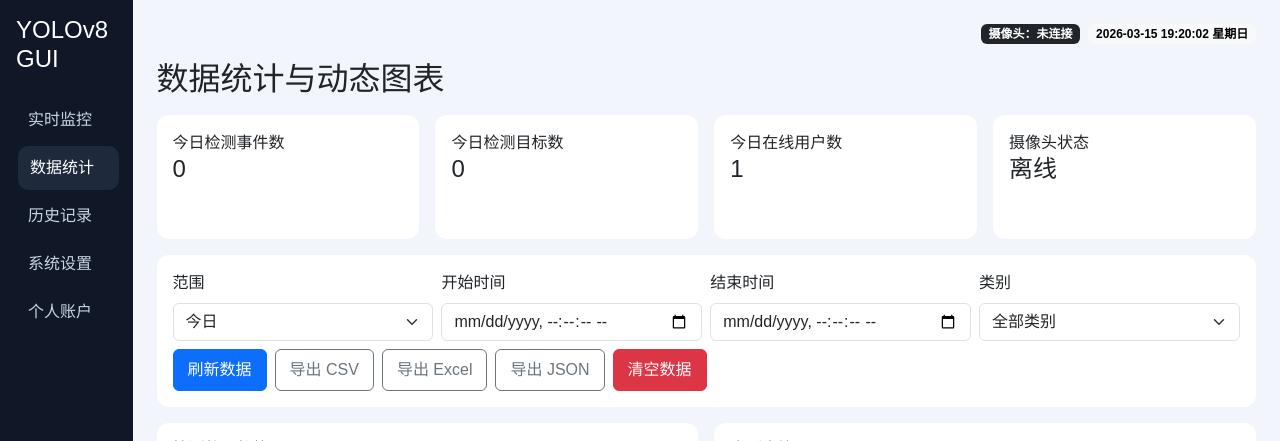
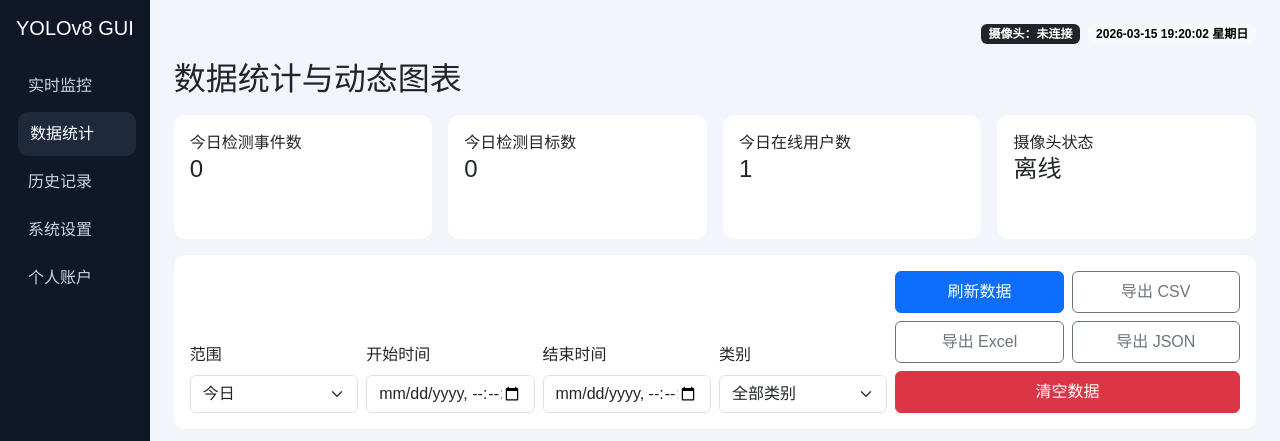
Before and after one commit to Y-coder-guru/YOLOv8__GUI, a Flask app: page /stats in a window 1280 px wide. Shown: the top 441 px of the page. Run offline with Flask 3, Linux system fonts and the light colour scheme; a user stored in the database is signed in; data comes from the database, SQL or seed files in the repository; data that the repository does not hold is empty.

Commit message:
修复监控页面状态同步与统计页面布局问题

```diff
--- a/app.py
+++ b/app.py
@@ -1,6 +1,7 @@
 from __future__ import annotations
 
 import base64
+import time
 import random
 import socket
 from collections import Counter
@@ -127,16 +128,21 @@ class YoloModelService:
     def __init__(self):
         self.model_path = BASE_DIR / "models" / "best.pt"
         self.model = None
-        if YOLO and self.model_path.exists():
+        if YOLO:
             try:
-                self.model = YOLO(str(self.model_path))
+                if self.model_path.exists():
+                    self.model = YOLO(str(self.model_path))
+                else:
+                    self.model = YOLO("yolov8n.pt")
             except Exception:
                 self.model = None
 
     def predict_from_frame(self, frame_meta: dict | None = None) -> dict:
         if self.model:
-            # 这里可按需替换为真实帧输入（当前演示环境没有摄像头原始帧缓冲）
-            result = self.model.predict(source="https://ultralytics.com/images/bus.jpg", verbose=False)[0]
+            # 演示环境优先使用本地测试图，避免 URL 不可用。
+            demo_img = BASE_DIR / "static" / "img" / "yolo_demo.jpg"
+            source = str(demo_img) if demo_img.exists() else "https://ultralytics.com/images/bus.jpg"
+            result = self.model.predict(source=source, verbose=False)[0]
             boxes = []
             counts = Counter()
             for b in result.boxes:
@@ -177,6 +183,8 @@ runtime_state = {
     "openmv_target": "",
     "openmv_last_frame_at": None,
     "openmv_last_len": 0,
+    "camera_started_at": None,
+    "last_inference_ms": 0,
 }
 
 openmv_serial_conn = None
@@ -415,6 +423,8 @@ def system_status():
             "openmv_target": runtime_state["openmv_target"],
             "openmv_settings": openmv_settings,
             "last_detection_time": runtime_state["last_detection_time"],
+            "camera_started_at": runtime_state["camera_started_at"],
+            "last_inference_ms": runtime_state["last_inference_ms"],
             "server_time": bjt_now().strftime("%Y-%m-%d %H:%M:%S"),
         }
     )
@@ -509,6 +519,8 @@ def start_camera():
     runtime_state["camera_type"] = camera_type
     runtime_state["camera_on"] = True
     runtime_state["camera_state"] = "已连接" if camera_type == "local" else "连接中"
+    if runtime_state["camera_started_at"] is None:
+        runtime_state["camera_started_at"] = datetime.utcnow().strftime("%Y-%m-%d %H:%M:%S")
     add_log("device", f"摄像头已开启({camera_type})", current_user.id)
     return jsonify({"ok": True, "camera_on": True, "camera_type": camera_type})
 
@@ -519,6 +531,8 @@ def stop_camera():
     runtime_state["camera_on"] = False
     runtime_state["detection_on"] = False
     runtime_state["camera_state"] = "未连接"
+    runtime_state["camera_started_at"] = None
+    runtime_state["last_inference_ms"] = 0
     if runtime_state["camera_type"] == "openmv":
         runtime_state["openmv_connected"] = False
     add_log("device", "摄像头已关闭", current_user.id)
@@ -554,7 +568,9 @@ def frame_data():
         return jsonify({"ok": True, "boxes": [], "counts": {}, "detection_on": False})
 
     frame_meta = {"source": runtime_state["camera_type"], "openmv": openmv_settings}
+    infer_start = time.perf_counter()
     result = model_service.predict_from_frame(frame_meta=frame_meta)
+    runtime_state["last_inference_ms"] = round((time.perf_counter() - infer_start) * 1000, 2)
     runtime_state["last_detection_time"] = datetime.utcnow().strftime("%Y-%m-%d %H:%M:%S")
 
     for category, count in result["counts"].items():
@@ -611,7 +627,7 @@ def live_stats():
                 "camera_type": runtime_state["camera_type"],
                 "resolution": openmv_settings["resolution"],
                 "fps": openmv_settings["fps"],
-                "inference_ms": random.randint(25, 80),
+                "inference_ms": runtime_state["last_inference_ms"] or random.randint(25, 80),
                 "camera_on": runtime_state["camera_on"],
                 "camera_state": runtime_state["camera_state"],
                 "openmv_settings": openmv_settings,
@@ -816,7 +832,7 @@ def admin_overview():
             "metrics": {
                 "user_count": User.query.count(),
                 "history_total": DetectionRecord.query.count(),
-                "history_total_desc": "历史总量=系统中累计保存的检测记录条数",
+                "history_total_desc": "累计检测记录=系统中累计保存的检测记录条数",
                 "camera_on": runtime_state["camera_on"],
             "camera_state": runtime_state["camera_state"],
                 "detection_on": runtime_state["detection_on"],
--- a/requirements.txt
+++ b/requirements.txt
@@ -3,3 +3,4 @@ Flask-Login==0.6.3
 Flask-SQLAlchemy==3.1.1
 Werkzeug==3.0.3
 pyserial==3.5
+ultralytics==8.3.0
--- a/static/css/style.css
+++ b/static/css/style.css
@@ -33,3 +33,9 @@ body { background: #f2f5fb; font-family: "PingFang SC", "Microsoft YaHei", sans-
 
 .uniform-btn { min-width: 96px; min-height: 36px; display: inline-flex; align-items: center; justify-content: center; }
 .filter-actions .uniform-btn { flex: 1; }
+
+.sidebar h4 { white-space: nowrap; font-size: 1.25rem; line-height: 1.2; }
+.monitor-actions .uniform-btn { flex: 1 1 calc(25% - 0.5rem); min-width: 120px; }
+.stats-actions { align-items: end; }
+.stats-actions .uniform-btn { flex: 1 1 120px; }
+.history-filter-row .form-control, .history-filter-row .form-select { min-height: 38px; }
--- a/static/js/history.js
+++ b/static/js/history.js
@@ -6,9 +6,8 @@ let lastTotal = 0;
 
 function getFilters() {
   const keyword = document.getElementById('keyword').value.trim();
-  const note = document.getElementById('note').value.trim();
   return {
-    keyword: [keyword, note].filter(Boolean).join(' '),
+    keyword,
     category: document.getElementById('category').value.trim(),
     status: document.getElementById('status').value.trim(),
     start_time: document.getElementById('startTime').value,
@@ -68,7 +67,7 @@ async function loadHistory() {
 
 document.getElementById('searchBtn').onclick = () => { page = 1; loadHistory(); };
 document.getElementById('resetBtn').onclick = () => {
-  ['keyword', 'note', 'category', 'status', 'startTime', 'endTime'].forEach((id) => (document.getElementById(id).value = ''));
+  ['keyword', 'category', 'status', 'startTime', 'endTime'].forEach((id) => (document.getElementById(id).value = ''));
   page = 1;
   loadHistory();
 };
--- a/templates/admin.html
+++ b/templates/admin.html
@@ -4,7 +4,7 @@
 <h2 class="mb-3">系统设置</h2>
 <div class="row g-3 mb-3">
   <div class="col-lg-3 col-md-6"><div class="card p-3 metric-card"><div>用户总数</div><h4 id="mUser">0</h4></div></div>
-  <div class="col-lg-3 col-md-6"><div class="card p-3 metric-card"><div>历史总量</div><h4 id="mHistory">0</h4><small class="text-muted" id="mHistoryDesc">历史总量=累计检测记录条数</small></div></div>
+  <div class="col-lg-3 col-md-6"><div class="card p-3 metric-card"><div>累计检测记录</div><h4 id="mHistory">0</h4><small class="text-muted" id="mHistoryDesc">累计检测记录=累计检测记录条数</small></div></div>
   <div class="col-lg-3 col-md-6"><div class="card p-3 metric-card"><div>摄像头状态</div><h4 id="mCamera">离线</h4></div></div>
   <div class="col-lg-3 col-md-6"><div class="card p-3 metric-card"><div>今日日志量</div><h4 id="mLogs">0</h4></div></div>
 </div>
--- a/templates/profile.html
+++ b/templates/profile.html
@@ -2,9 +2,9 @@
 {% block title %}个人中心{% endblock %}
 {% block content %}
 <h2 class="mb-3">个人中心</h2>
-<div class="row g-3">
+<div class="row g-3 align-items-start">
   <div class="col-lg-7">
-    <div class="card p-3">
+    <div class="card p-3 h-100">
       <h5>个人信息</h5>
       <div class="row g-2">
         <div class="col-md-6"><label class="form-label">用户名</label><input class="form-control" id="pfUsername"></div>
@@ -17,7 +17,7 @@
     </div>
   </div>
   <div class="col-lg-5">
-    <div class="card p-3">
+    <div class="card p-3 h-100">
       <h5>账号操作</h5>
       <div class="d-grid gap-2">
         <button class="btn btn-outline-primary" id="changePwdBtn">修改密码</button>
--- a/templates/stats.html
+++ b/templates/stats.html
@@ -9,18 +9,18 @@
   <div class="col-md-3"><div class="card p-3 metric-card"><div>摄像头状态</div><h4 id="cardCamera">离线</h4></div></div>
 </div>
 <div class="card p-3 mb-3 panel-anim">
-  <div class="row g-2 align-items-end">
-    <div class="col-md-3"><label class="form-label">范围</label><select class="form-select" id="rangeType"><option value="today">今日</option><option value="yesterday">昨日</option><option value="7d">近7天</option><option value="30d">近30天</option><option value="custom">自定义</option></select></div>
-    <div class="col-md-3"><label class="form-label">开始时间</label><input type="datetime-local" step="1" class="form-control" id="startTime"></div>
-    <div class="col-md-3"><label class="form-label">结束时间</label><input type="datetime-local" step="1" class="form-control" id="endTime"></div>
-    <div class="col-md-3"><label class="form-label">类别</label><select class="form-select" id="categoryFilter"><option value="">全部类别</option></select></div>
-  </div>
-  <div class="mt-2 d-flex gap-2 flex-wrap">
-    <button class="btn btn-primary" id="refreshBtn">刷新数据</button>
-    <button class="btn btn-outline-secondary" id="exportCsvBtn">导出 CSV</button>
-    <button class="btn btn-outline-secondary" id="exportExcelBtn">导出 Excel</button>
-    <button class="btn btn-outline-secondary" id="exportJsonBtn">导出 JSON</button>
-    <button class="btn btn-danger" id="clearDataBtn">清空数据</button>
+  <div class="row g-2 align-items-end stats-filter-row">
+    <div class="col-xl-2 col-md-4"><label class="form-label">范围</label><select class="form-select" id="rangeType"><option value="today">今日</option><option value="yesterday">昨日</option><option value="7d">近7天</option><option value="30d">近30天</option><option value="custom">自定义</option></select></div>
+    <div class="col-xl-2 col-md-4"><label class="form-label">开始时间</label><input type="datetime-local" step="1" class="form-control" id="startTime"></div>
+    <div class="col-xl-2 col-md-4"><label class="form-label">结束时间</label><input type="datetime-local" step="1" class="form-control" id="endTime"></div>
+    <div class="col-xl-2 col-md-4"><label class="form-label">类别</label><select class="form-select" id="categoryFilter"><option value="">全部类别</option></select></div>
+    <div class="col-xl-4 col-md-8 d-flex gap-2 flex-wrap stats-actions">
+    <button class="btn btn-primary uniform-btn" id="refreshBtn">刷新数据</button>
+    <button class="btn btn-outline-secondary uniform-btn" id="exportCsvBtn">导出 CSV</button>
+    <button class="btn btn-outline-secondary uniform-btn" id="exportExcelBtn">导出 Excel</button>
+    <button class="btn btn-outline-secondary uniform-btn" id="exportJsonBtn">导出 JSON</button>
+    <button class="btn btn-danger uniform-btn" id="clearDataBtn">清空数据</button>
+    </div>
   </div>
 </div>
 <div class="row g-3">
```
Also changed, not shown: static/js/monitor.js (+25 -3 lines), templates/history.html (+3 -4 lines), templates/monitor.html (+5 -5 lines).
